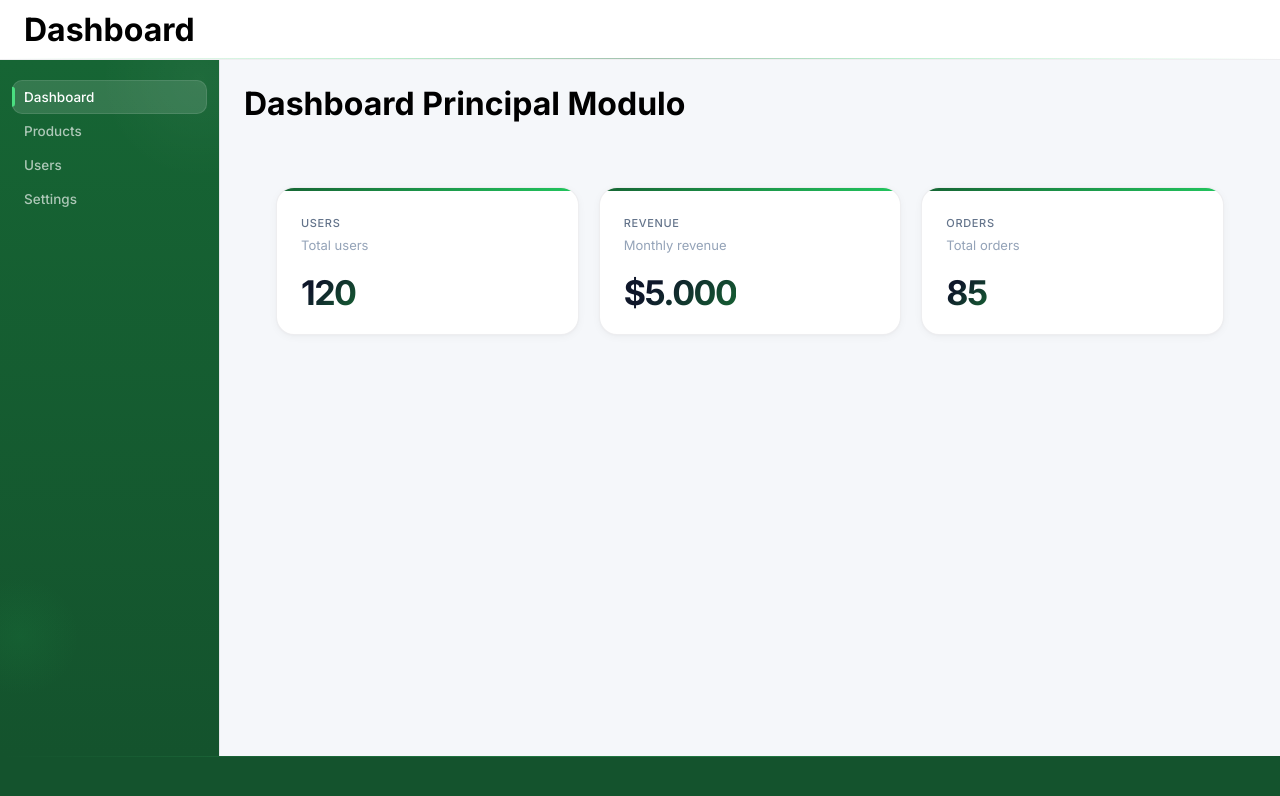
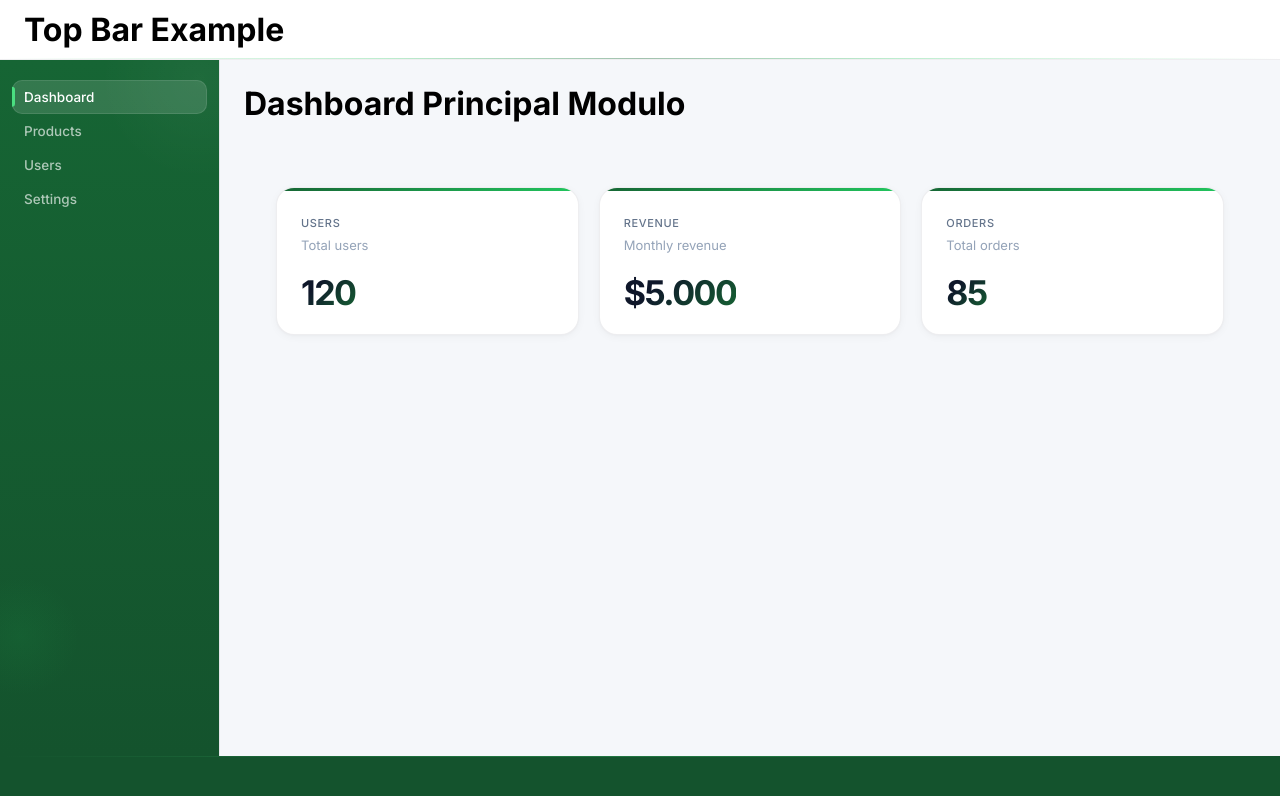
Before and after one commit to augustovcs/typestruct_arch, a React (Vite) app: page /dashboard in a window 1280 px wide. Shown: the top 796 px of the page. Built offline with nearby package versions, Linux system fonts and the light colour scheme.

Commit message:
added new feat

```diff
--- a/src/shared/layouts/MainLayout/TopBar/index.tsx
+++ b/src/shared/layouts/MainLayout/TopBar/index.tsx
@@ -3,7 +3,7 @@ import "./style.css"
 export function TopBar() {
   return (
     <header className="topbar">
-  <h1>Dashboard</h1>
+  <h1>Top Bar Example</h1>
 
   <div className="actions">
     <span></span>
```
